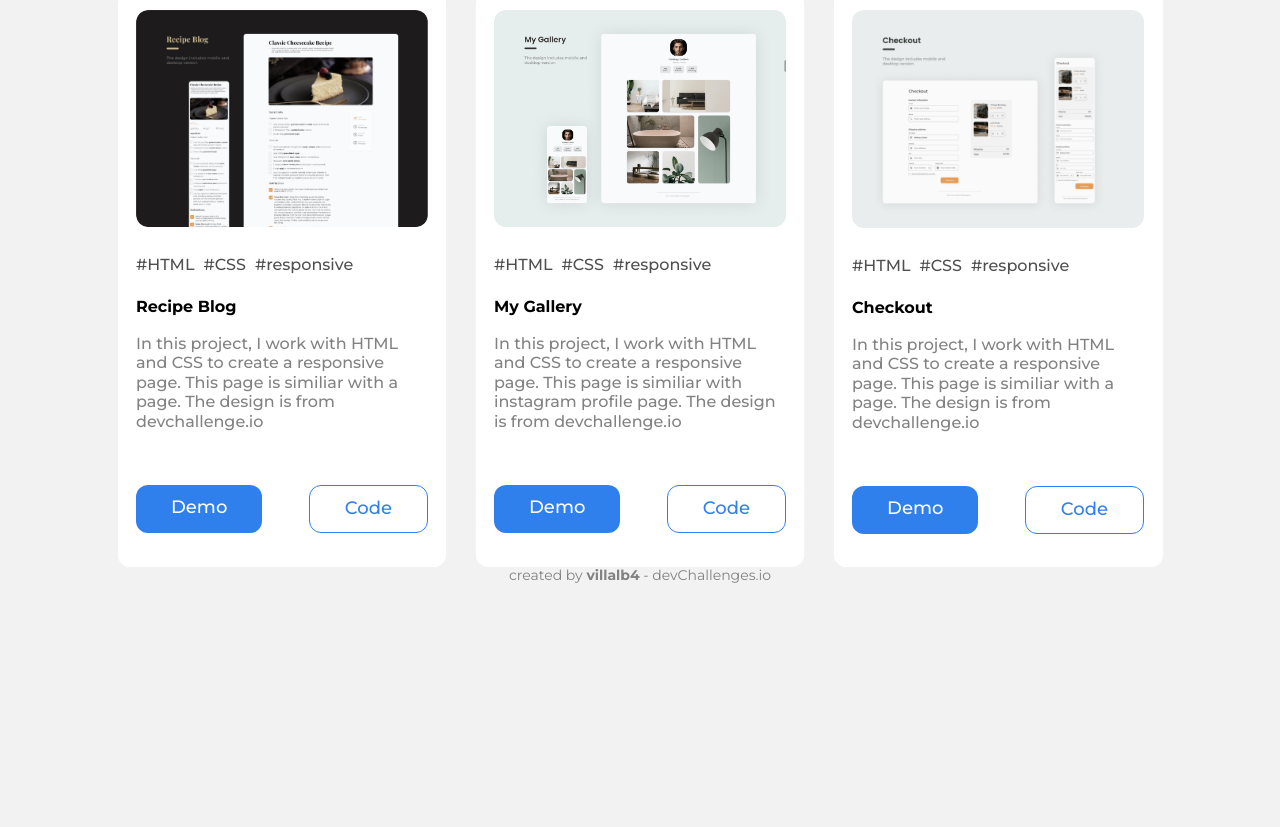
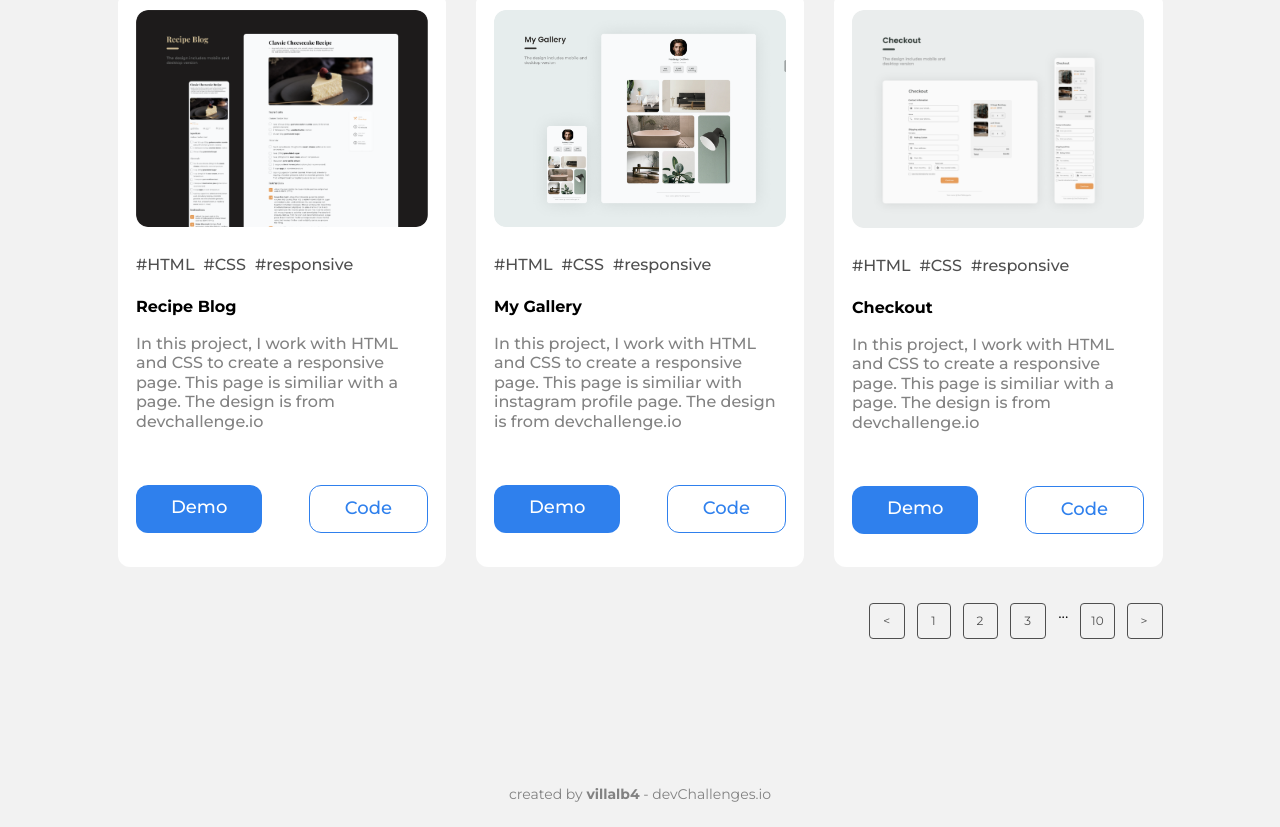
Before and after one commit to villalb4/Portfolio-challenge, a plain HTML site: page index.html in a window 1280 px wide. Shown: the part 1800-2627 px from the top of the page. Before the commit the page ends 2408 px from the top, so only its background shows below. Drawn offline with Linux system fonts and the light colour scheme.

Commit message:
Desktop finish

```diff
--- a/css/styles.css
+++ b/css/styles.css
@@ -324,7 +324,7 @@ h2 {
 .bot {
   max-width: 1045px;
   width: 100%;
-  margin: 0 auto;
+  margin: 0 auto 147px;
 }
 .projects {
   padding: 22px;
@@ -364,6 +364,7 @@ h2 {
 .card-projects {
   display: flex;
   justify-content: space-between;
+  margin-bottom: 36px;
 }
 .card {
   border-radius: 12px;
@@ -415,7 +416,28 @@ h2 {
   color: var(--blue);
 }
 
-
+.page-div {
+  display: flex;
+  gap: 12px;
+  justify-content: end;
+}
+.page {
+  font-size: 12px;
+  font-weight: 400;
+  line-height: 14.06px;
+  color: var(--principal-text);
+  padding: 10px 14px 10px 13px;
+  border: 1px solid var(--principal-text);
+  border-radius: 4px;
+}
+.page:hover {
+  color: var(--white);
+  background-color: var(--blue);
+  border: 1px solid var(--blue);
+}
+.page-ten {
+  padding: 10px;
+}
 
 .created {
   text-align: center;
--- a/index.html
+++ b/index.html
@@ -181,7 +181,21 @@
           <a class="card-button cd-white" href="#">Code</a>
         </div>
       </section>
+
     </section>
+
+    <section class="pages">
+      <div class="page-div">
+        <span class="page"><</span>
+        <span class="page">1</span>
+        <span class="page">2</span>
+        <span class="page">3</span>
+        <span class="page-dots">...</span>
+        <span class="page page-ten">10</span>
+        <span class="page">></span>
+      </div>
+    </section>
+  </section>
 
   <p class="created">created by <a class="iam" href="https://github.com/villalb4" target="_blank">villalb4</a> - devChallenges.io</p>
 </body>
```
